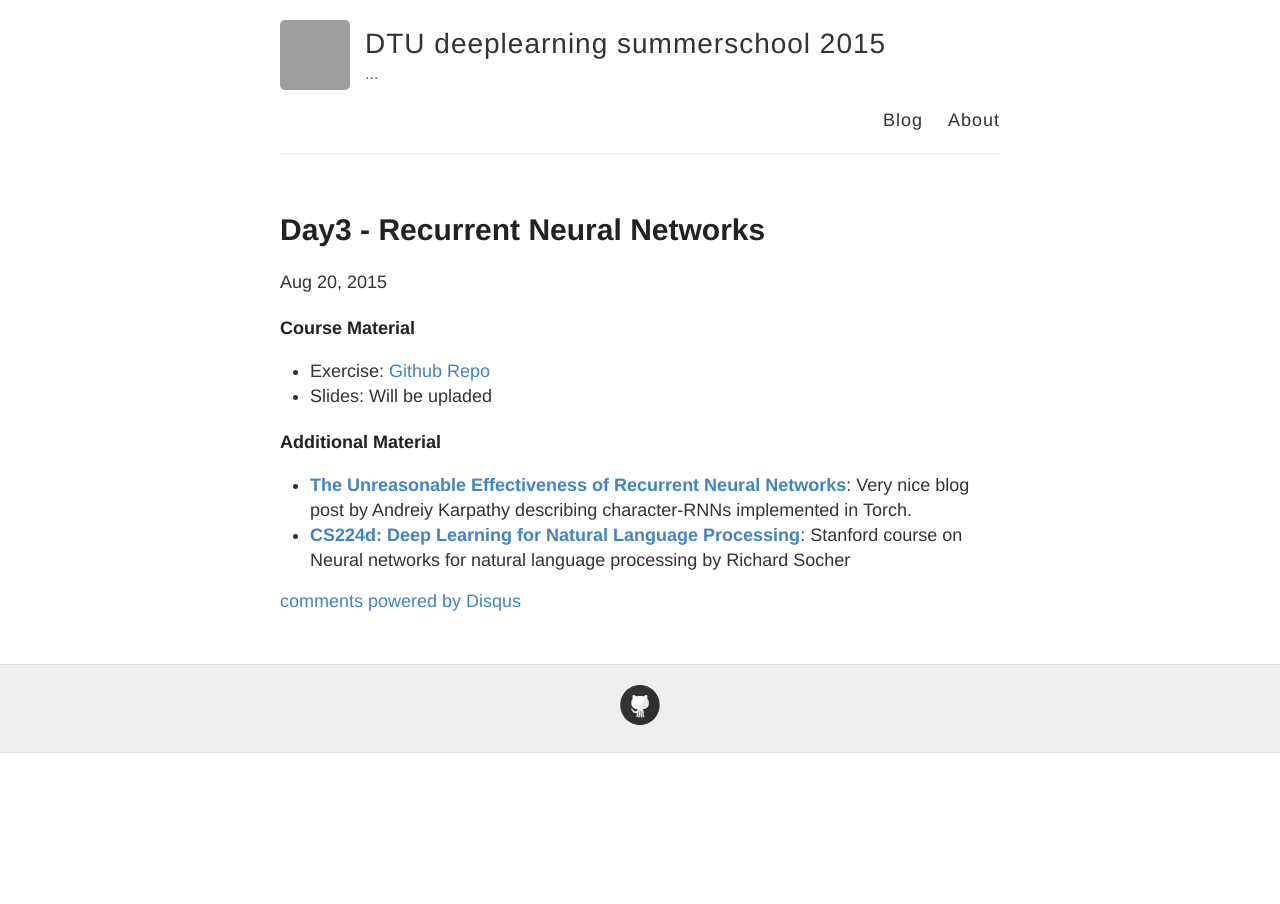
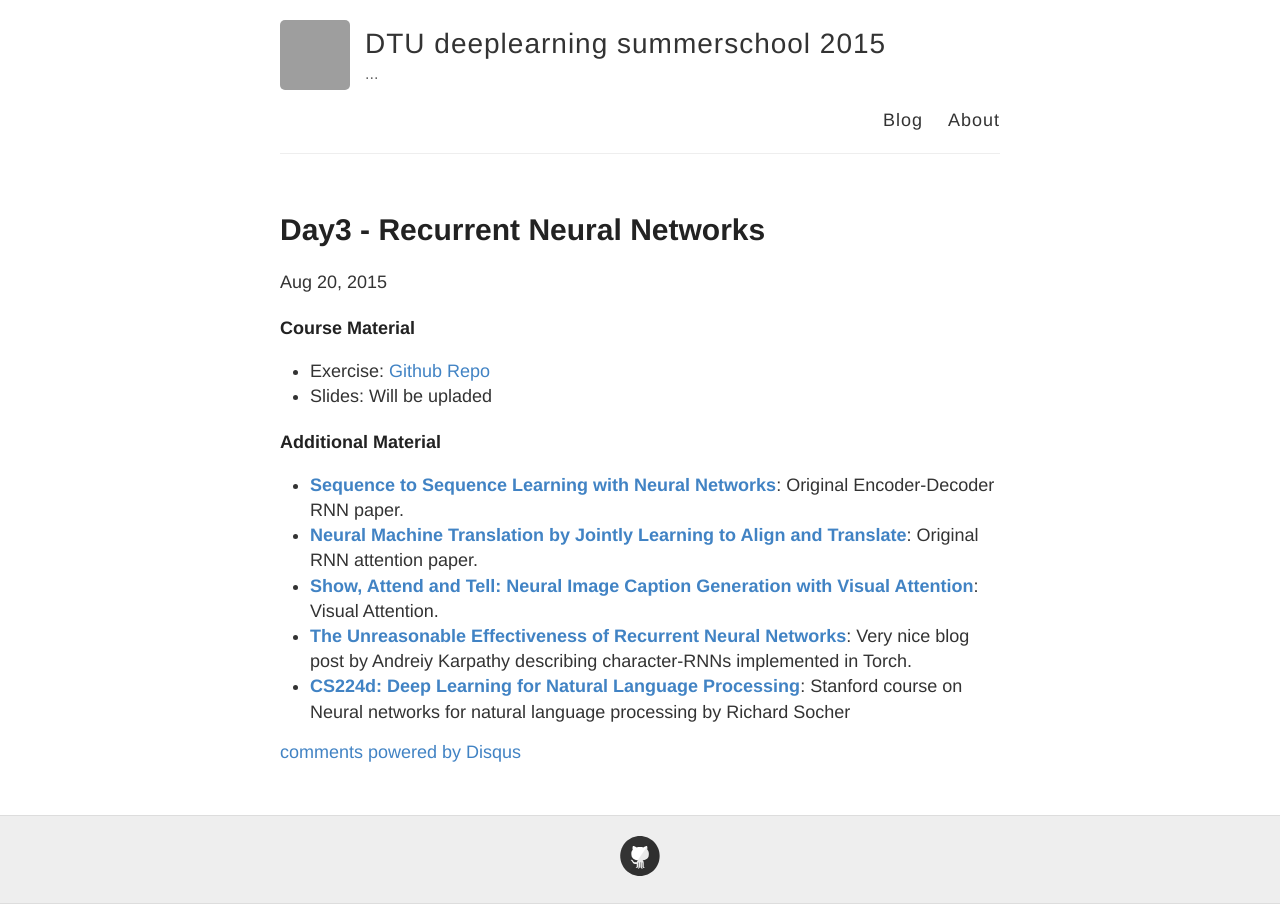
Before and after one commit to JMDP5/DTU-deeplearning.github.io, a Jekyll site: the page built from _posts/2015-8-20-Day3.md, in a window 1280 px wide. Built offline with Jekyll 4.4.1, drawn with Linux system fonts in a browser that asks for light colours; Markdown is read by kramdown in place of the engine named in the settings; comment, search, counter and statistics services are not loaded; grey boxes are pictures that could not be loaded.

Commit message:
day3 more material

```diff
--- a/_posts/2015-8-20-Day3.md
+++ b/_posts/2015-8-20-Day3.md
@@ -13,5 +13,9 @@ published: true
   * Slides: Will be upladed
 
 ##### Additional Material
+
+  * **[Sequence to Sequence Learning with Neural Networks](http://papers.nips.cc/paper/5346-sequence-to-sequence-learning-with-neural-networks.pdf)**: Original Encoder-Decoder RNN paper.
+  * **[Neural Machine Translation by Jointly Learning to Align and Translate](http://arxiv.org/pdf/1409.0473v6.pdf)**: Original RNN attention paper.
+   * **[Show, Attend and Tell: Neural Image Caption Generation with Visual Attention](http://jmlr.org/proceedings/papers/v37/xuc15.pdf)**: Visual Attention.
   * **[The Unreasonable Effectiveness of Recurrent Neural Networks](http://karpathy.github.io/2015/05/21/rnn-effectiveness/)**: Very nice blog post by Andreiy Karpathy describing character-RNNs implemented in Torch.
   * **[CS224d: Deep Learning for Natural Language Processing](http://cs224d.stanford.edu/syllabus.html)**: Stanford course on Neural networks for natural language processing by Richard Socher
```
